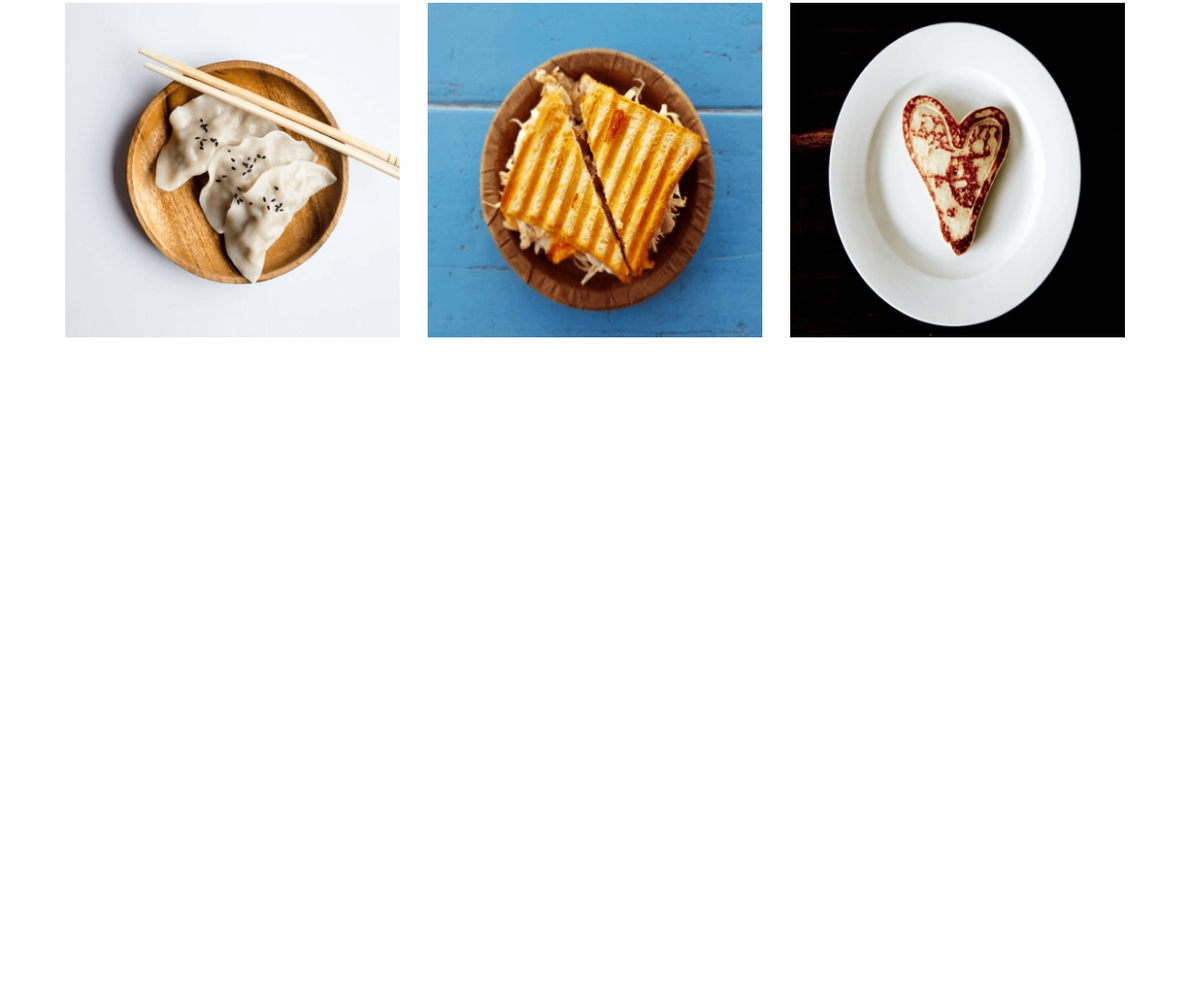
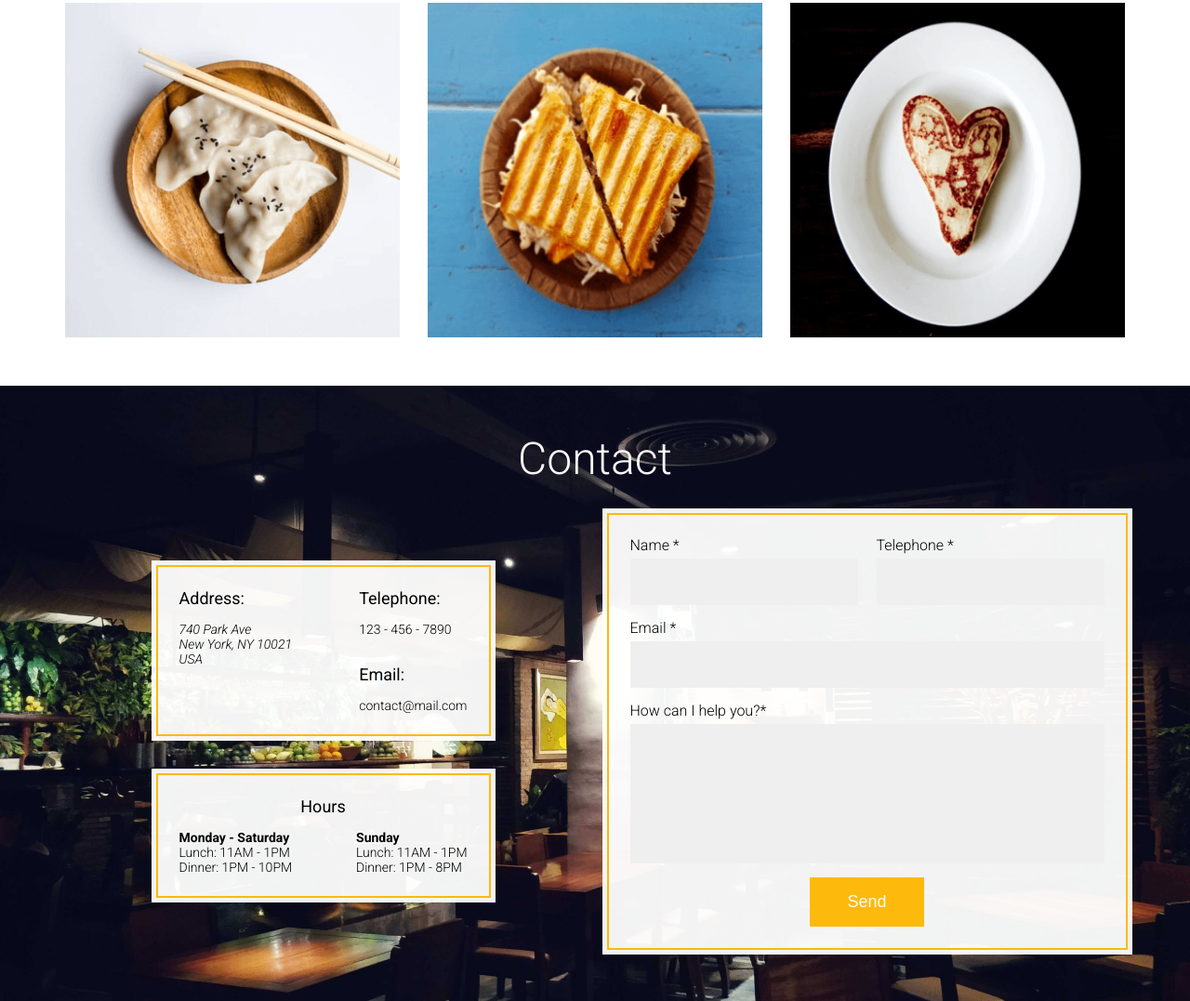
Before and after one commit to karol-wolski/Restaurant_2023, a website built with webpack: page src/index.html in a window 1280 px wide. Shown: the part 2856-3933 px from the top of the page at 93% size. Before the commit the page ends 3271 px from the top, so only its background shows below. Built offline with nearby package versions, Linux system fonts and the light colour scheme.

Commit message:
feat: contact section (#9)

```diff
--- /dev/null
+++ b/src/css/contact-section.css
@@ -0,0 +1,224 @@
+.contact {
+  background: url('../assets/images/contact.jpg');
+  background-repeat: no-repeat;
+  background-size: cover;
+  background-position: center;
+  padding: 5rem 0;
+}
+
+.contact__title {
+  font-size: 4.8rem;
+  font-weight: 300;
+  text-align: center;
+  padding-bottom: 2.5rem;
+  color: var(--base);
+}
+
+.contact__container {
+  display: flex;
+  justify-content: center;
+  align-items: center;
+  flex-direction: column;
+  width: 120rem;
+  max-width: 100%;
+  padding: 0 1.5rem;
+  margin: 0 auto;
+
+  @media (min-width: 1024px) {
+    flex-direction: row;
+  }
+}
+
+.contact__column {
+  display: flex;
+  justify-content: center;
+  align-items: center;
+  flex-direction: column;
+  width: 58.5rem;
+  max-width: 100%;
+}
+
+.contact__tile {
+  display: flex;
+  justify-content: space-around;
+  align-items: flex-start;
+  background-color: var(--tile);
+  padding: 3rem;
+  position: relative;
+  width: 57rem;
+  max-width: 100%;
+
+  @media (min-width: 1024px) {
+    justify-content: space-between;
+    width: 37rem;
+  }
+
+  &::before {
+    content: '';
+    border: 2px solid var(--accent);
+    position: absolute;
+    top: 0.5rem;
+    right: 0.5rem;
+    bottom: 0.5rem;
+    left: 0.5rem;
+  }
+}
+
+.contact__tile--column {
+  display: flex;
+  justify-content: center;
+  align-items: center;
+  flex-direction: column;
+}
+
+.contact__address {
+  margin-bottom: 3rem;
+
+  a:focus {
+    outline-color: var(--accent);
+  }
+}
+
+.contact__address div + div > div {
+  &:first-child {
+    padding-bottom: 3rem;
+  }
+}
+
+.contact__address a:focus {
+  outline-color: var(--accent);
+}
+
+.contact__address div h3 {
+  font-size: 1.8rem;
+  font-weight: 400;
+  padding-bottom: 1.5rem;
+}
+
+.contact__address div address,
+a {
+  font-size: 1.4rem;
+  font-weight: 300;
+  color: var(--base-dark);
+  text-decoration: none;
+}
+
+.contact__hours {
+  @media (max-width: 1024px) {
+    margin-bottom: 3rem;
+  }
+}
+
+.contact__hours h3 {
+  font-size: 1.8rem;
+  font-weight: 400;
+  padding-bottom: 1.5rem;
+}
+
+.contact__hours > div {
+  display: flex;
+  justify-content: space-around;
+  align-items: center;
+  width: 100%;
+
+  @media (min-width: 1024px) {
+    justify-content: space-between;
+  }
+}
+.contact__hours > div > div h4 {
+  font-size: 1.4rem;
+  font-weight: 700;
+}
+
+.contact__hours > div > div p {
+  font-size: 1.4rem;
+  font-weight: 300;
+}
+
+.form-contact {
+  display: flex;
+  justify-content: space-between;
+  align-items: center;
+  flex-direction: column;
+  background-color: var(--tile);
+  padding: 3rem;
+  position: relative;
+  width: 57rem;
+  max-width: 100%;
+
+  &::before {
+    content: '';
+    border: 2px solid var(--accent);
+    position: absolute;
+    top: 0.5rem;
+    right: 0.5rem;
+    bottom: 0.5rem;
+    left: 0.5rem;
+  }
+}
+
+.form-contact__container {
+  display: flex;
+  justify-content: space-between;
+  align-items: flex-start;
+  flex-direction: column;
+  width: 100%;
+
+  @media (min-width: 768px) {
+    flex-direction: row;
+  }
+}
+
+.form-contact__container div:first-child {
+  @media (min-width: 768px) {
+    margin-right: 2rem;
+  }
+}
+
+.form-contact__group {
+  display: flex;
+  justify-content: space-between;
+  align-items: flex-start;
+  flex-direction: column;
+  width: 100%;
+  height: max-content;
+  padding-bottom: 1.5rem;
+  z-index: 1;
+}
+
+.form-contact__field {
+  height: 5rem;
+  width: 100%;
+  background-color: var(--grey);
+  border: none;
+  font-size: 1.8rem;
+  font-weight: 300;
+  padding: 0 1rem;
+  margin-top: 0.5rem;
+
+  &:focus {
+    outline-color: var(--accent);
+  }
+}
+
+.form-contact__field--textarea {
+  resize: none;
+  height: 15rem;
+  padding: 1rem;
+}
+
+.form-contact__label {
+  font-size: 1.6rem;
+  font-weight: 300;
+}
+
+.form-contact__error {
+  font-size: 1.2rem;
+  font-weight: 300;
+  margin-top: 0.5rem;
+  border: 1px solid var(--red);
+  background-color: var(--red-light);
+  padding: 1rem;
+  width: 100%;
+  color: var(--base);
+}
--- a/src/css/global.css
+++ b/src/css/global.css
@@ -6,11 +6,17 @@
 
 :root {
   --base: #fafafa;
+  --base-dark: #000;
   --bg-dark: rgba(0, 0, 0, 0.9);
   --bg-shading: rgba(0, 0, 0, 0.35);
   --bg-shading-70: rgba(0, 0, 0, 0.7);
   --red: #aa2222;
+  --red-light: #ab2222;
   --accent: #fdb90c;
+  --tile: rgba(255, 255, 255, 0.95);
+  --grey: #efefef;
+  --green: #00ff40;
+  --green-dark: #15762d;
 }
 
 html {
@@ -71,3 +77,23 @@ html {
     background-color: var(--red);
   }
 }
+
+.alert {
+  font-size: 1.2rem;
+  font-weight: 300;
+  margin-top: 0.5rem;
+  padding: 1rem;
+  width: 100%;
+}
+
+.alert--error {
+  border: 1px solid var(--red);
+  background-color: var(--red-light);
+  color: var(--base);
+}
+
+.alert--success {
+  border: 1px solid var(--green-dark);
+  background-color: var(--green);
+  color: var(--base-dark);
+}
--- a/src/index.css
+++ b/src/index.css
@@ -3,3 +3,4 @@
 @import url('./css/about-us-section.css');
 @import url('./css/menu-card-section.css');
 @import url('./css/gallery-section.css');
+@import url('./css/contact-section.css');
--- a/src/index.html
+++ b/src/index.html
@@ -266,5 +266,76 @@
         </div>
       </section>
     </div>
+
+    <section id="contact" class="contact">
+      <h2 class="contact__title">
+        Contact
+      </h2>
+      <div class="contact__container">
+        <div class="contact__column">
+          <div class="contact__tile contact__address">
+            <div>
+              <h3>Address:</h3>
+              <address>
+                740 Park Ave <br>
+                New York, NY 10021 <br>
+                USA
+              </address>
+            </div>
+            <div>
+              <div>
+                <h3>Telephone:</h3>
+                <a href="tel:1234567890">123 - 456 - 7890</a>
+              </div>
+              <div>
+                <h3>Email:</h3>
+                <a href="mailto:contact@mail.com">contact@mail.com</a>
+              </div>
+            </div>
+          </div>
+          <div class="contact__tile contact__tile--column contact__hours">
+            <h3 class="contact__hours-title">
+              Hours
+            </h3>
+            <div>
+              <div>
+                <h4>Monday - Saturday</h4>
+                <p>Lunch: 11AM - 1PM</p>
+                <p>Dinner: 1PM - 10PM</p>
+              </div>
+              <div>
+                <h4>Sunday</h4>
+                <p>Lunch: 11AM - 1PM</p>
+                <p>Dinner: 1PM - 8PM</p>
+              </div>
+            </div>
+          </div>
+        </div>
+        <div class="contact__column">
+          <form id="contact-form" action="#" class="form-contact">
+            <div class="form-contact__container">
+              <div class="form-contact__group">
+                <label class="form-contact__label" for="name">Name *</label>
+                <input class="form-contact__field" id="name" name="name" type="text">
+              </div>
+              <div class="form-contact__group">
+                <label class="form-contact__label" for="telephone">Telephone *</label>
+                <input class="form-contact__field" id="telephone" name="telephone" type="tel">
+              </div>
+            </div>
+            <div class="form-contact__group">
+              <label class="form-contact__label" for="email">Email *</label>
+              <input class="form-contact__field" id="email" name="email" type="email">
+            </div>
+            <div class="form-contact__group">
+              <label class="form-contact__label" for="message">How can I help you?*</label>
+              <textarea class="form-contact__field form-contact__field--textarea" cols="60" id="message" name="message"
+                rows="40"></textarea>
+            </div>
+            <button class="btn btn__contained" id="sendForm" type="submit">Send</button>
+          </form>
+        </div>
+      </div>
+    </section>
   </body>
 </html>
--- a/src/index.ts
+++ b/src/index.ts
@@ -1,9 +1,11 @@
 import './index.css'
+import { contactForm } from './ts/contact-form'
 import { filterMenuCard, initialMenuCard } from './ts/menu-card'
 
 const init = () => {
   initialMenuCard()
   filterMenuCard()
+  contactForm()
 }
 
 init()
--- /dev/null
+++ b/src/ts/alert.ts
@@ -0,0 +1,14 @@
+import { ALERT_TYPE } from './constants'
+
+export const alert = (type: ALERT_TYPE, str: string, hide = false) => {
+  const el = document.createElement('div')
+  el.classList.add('alert')
+
+  if (type === ALERT_TYPE.ERROR) el.classList.add('alert--error')
+  if (type === ALERT_TYPE.SUCCESS) el.classList.add('alert--success')
+
+  if (hide) setTimeout(() => el.remove(), 3000)
+
+  el.append(str)
+  return el
+}
--- a/src/ts/constants.ts
+++ b/src/ts/constants.ts
@@ -1,2 +1,22 @@
 export const CARD_MENU_BTN_ACTIVE_CLASS = 'btn__text--active'
 export const CARD_MENU_INITIAL_CATEGORY = 'starter'
+
+export const MESSAGES = {
+  REQUIRED_ERR_MSG: 'Field is required.',
+  ONLY_LETTERS_ERR_MSG: 'Field should have only letters.',
+  PHONE_ERR_MSG: 'Field should have format: 500100500.',
+  EMAIL_ERR_MSG: 'Field should have format: john@doe.com.',
+  SUCCESSFULLY_SEND_MSG: 'Your e-mail has been successfully sent.',
+}
+
+export const REGEX = {
+  EMAIL:
+    /^(([^<>()\\[\]\\.,;:\s@"]+(\.[^<>()\\[\]\\.,;:\s@"]+)*)|(".+"))@((\[[0-9]{1,3}\.[0-9]{1,3}\.[0-9]{1,3}\.[0-9]{1,3}\])|(([a-zA-Z\-0-9]+\.)+[a-zA-Z]{2,}))$/,
+  PHONE_NO: /^\d{9}$/,
+  LETTERS: /^[A-Za-z]+$/,
+}
+
+export enum ALERT_TYPE {
+  SUCCESS = 'SUCCESS',
+  ERROR = 'ERROR',
+}
--- /dev/null
+++ b/src/ts/contact-form.ts
@@ -0,0 +1,56 @@
+import { alert } from './alert'
+import { ALERT_TYPE, MESSAGES } from './constants'
+import { isEmail, isLetters, isPhoneNo, isRequired } from './helpers'
+
+const checkField = (inputId: string, required = false, onlyLetters = false) => {
+  const input = document.getElementById(inputId)
+  const { value, type } = input as HTMLInputElement
+  const errorMsgContainer = input.nextElementSibling
+  let message = ''
+
+  if (required && isRequired(value)) message += MESSAGES.REQUIRED_ERR_MSG
+
+  if (required || value) {
+    if (onlyLetters && !isLetters(value)) message += MESSAGES.ONLY_LETTERS_ERR_MSG
+    if (type === 'tel' && !isPhoneNo(value)) message += MESSAGES.PHONE_ERR_MSG
+    if (type === 'email' && !isEmail(value)) message += MESSAGES.EMAIL_ERR_MSG
+  }
+
+  if (errorMsgContainer) errorMsgContainer.remove()
+
+  if (message) {
+    input.parentElement.append(alert(ALERT_TYPE.ERROR, message))
+    return false
+  }
+  return true
+}
+
+export const contactForm = () => {
+  const name = document.querySelector('#name')
+  const telephone = document.querySelector('#telephone')
+  const email = document.querySelector('#email')
+  const message = document.querySelector('#message')
+  const form = document.querySelector('#contact-form')
+
+  name.addEventListener('focusout', () => checkField('name', true, true))
+  telephone.addEventListener('focusout', () => checkField('telephone', true, false))
+  email.addEventListener('focusout', () => checkField('email', true, false))
+  message.addEventListener('focusout', () => checkField('message', true, false))
+
+  form.addEventListener('submit', e => contactFormSubmit(e))
+}
+
+const contactFormSubmit = (e: any) => {
+  e.preventDefault()
+
+  const isValidName = checkField('name', true, true)
+  const isValidPhone = checkField('telephone', true, false)
+  const isValidEmail = checkField('email', true, false)
+  const isValidMessage = checkField('message', true, false)
+  const isValidFields = isValidName && isValidPhone && isValidEmail && isValidMessage
+
+  if (isValidFields) {
+    e.target.reset()
+    e.target.append(alert(ALERT_TYPE.SUCCESS, MESSAGES.SUCCESSFULLY_SEND_MSG, true))
+  }
+}
--- /dev/null
+++ b/src/ts/helpers.ts
@@ -0,0 +1,8 @@
+import { REGEX } from './constants'
+
+const isEmail = (str: string) => REGEX.EMAIL.test(str)
+const isPhoneNo = (str: string) => REGEX.PHONE_NO.test(str)
+const isLetters = (str: string) => REGEX.LETTERS.test(str)
+const isRequired = (str: string) => !str
+
+export { isEmail, isPhoneNo, isLetters, isRequired }
```
Also changed, not shown: src/assets/images/contact.jpg (added).
